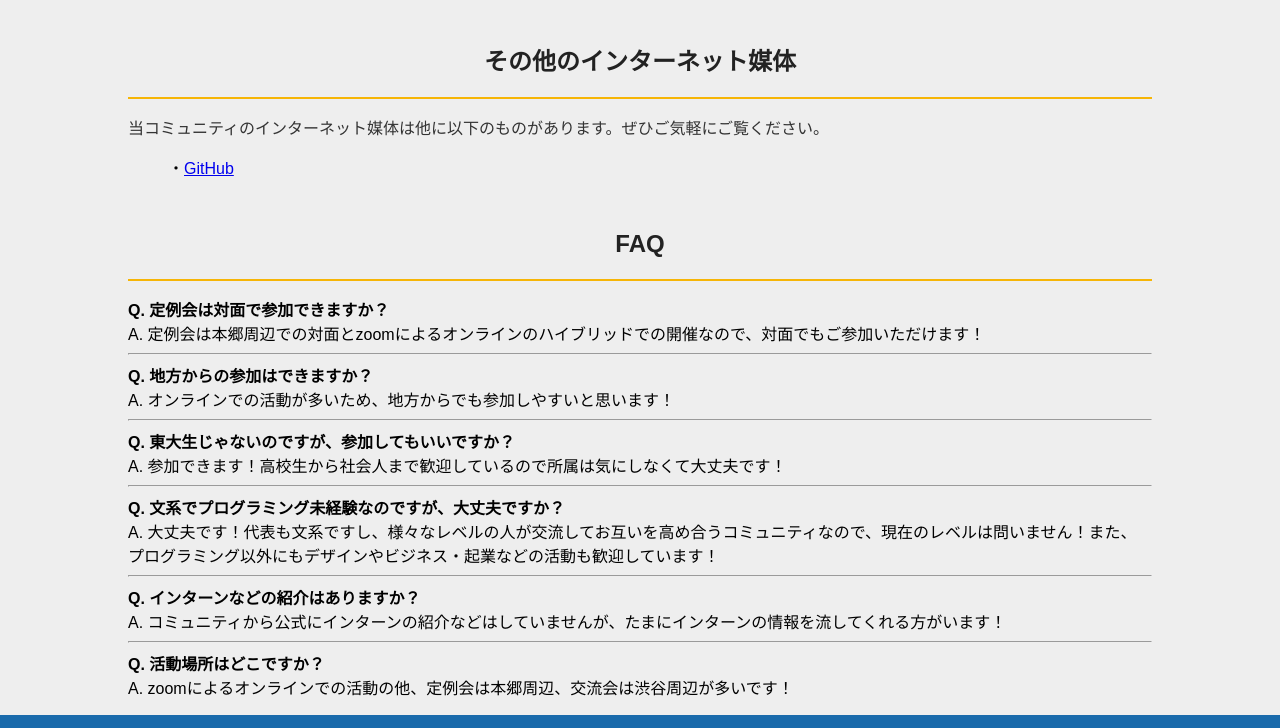
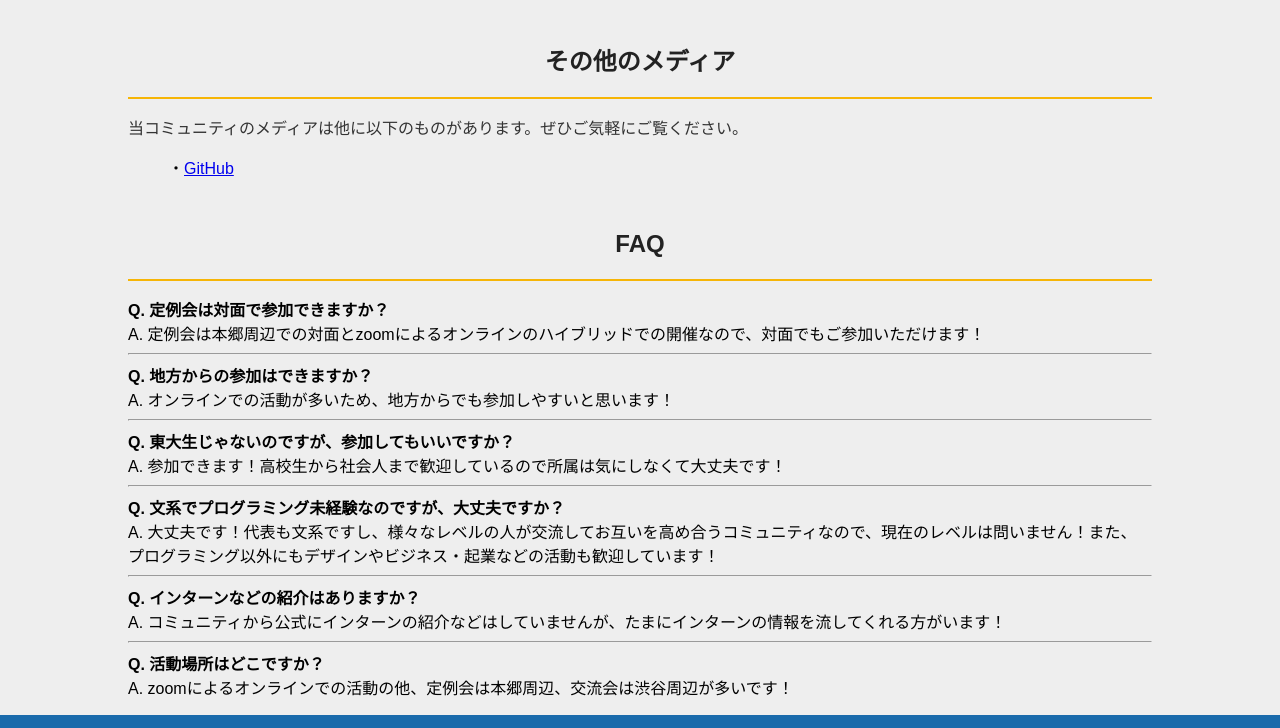
Before and after one commit to ut-engineering-society/official-website, a plain HTML site: page docs/contact/index.html in a window 1280 px wide. Shown: the part 1065-1793 px from the top of the page. Drawn offline with Linux system fonts and the light colour scheme.

Commit message:
「インターネット媒体」を「メディア」に変更

```diff
--- a/docs/contact/index.html
+++ b/docs/contact/index.html
@@ -76,8 +76,8 @@
     </div>
 
     <div class="explain_block">
-      <h2>その他のインターネット媒体</h2>
-      <p>当コミュニティのインターネット媒体は他に以下のものがあります。ぜひご気軽にご覧ください。<br></p>
+      <h2>その他のメディア</h2>
+      <p>当コミュニティのメディアは他に以下のものがあります。ぜひご気軽にご覧ください。<br></p>
       <ul>
         <li>・<a href="https://github.com/ut-engineering-society/">GitHub</a></li>
         <!-- <li><a href="https://">note</a></li> -->
```
